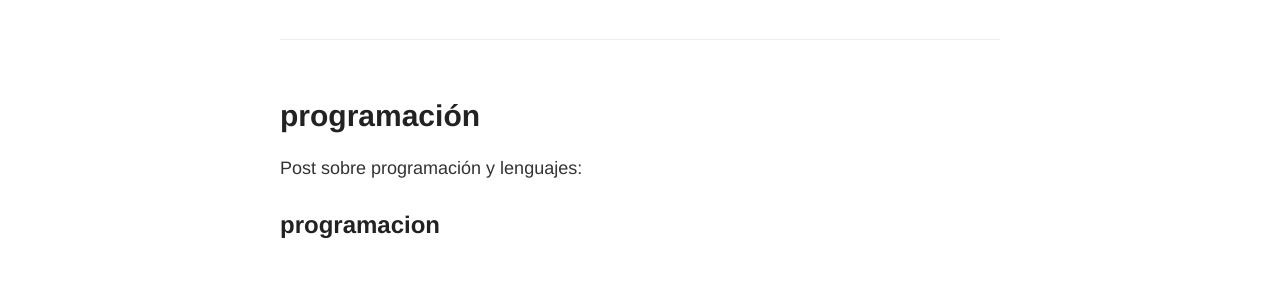
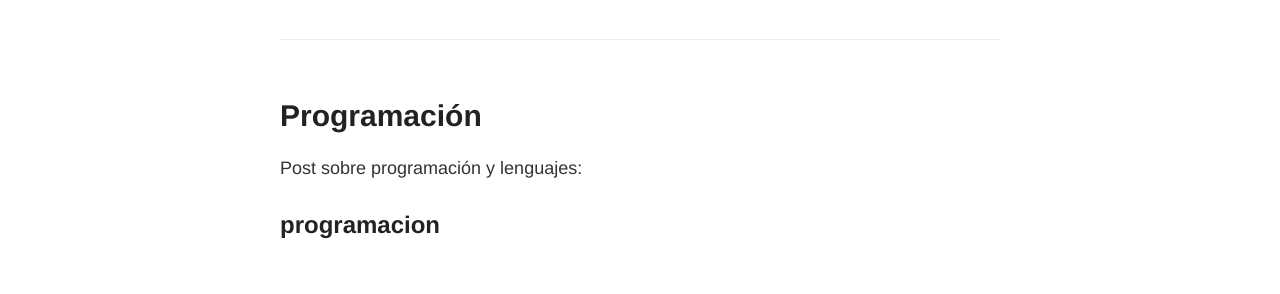
Before and after one commit to programacion-accesible/programacion-accesible.github.io, a Jekyll site: the page built from programacion.md, in a window 1280 px wide. Shown: the part 262-556 px from the top of the page. Built offline with Jekyll 4.4.1, drawn with Linux system fonts in a browser that asks for light colours.

```diff
--- a/programacion.md
+++ b/programacion.md
@@ -1,6 +1,6 @@
 ---
 layout: page
-title: programación
+title: Programación
 permalink: /programacion/
 ---
 
```
